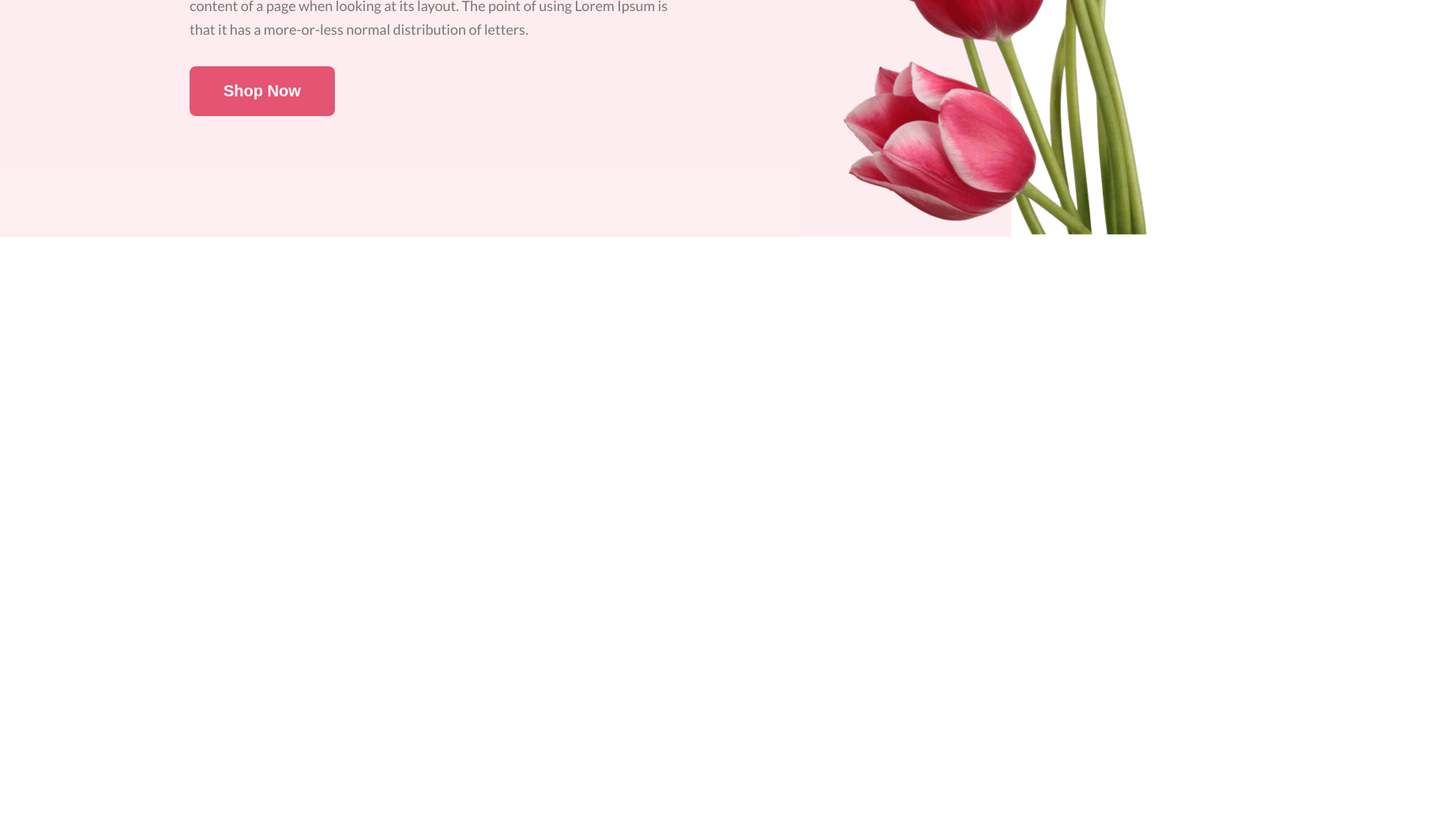
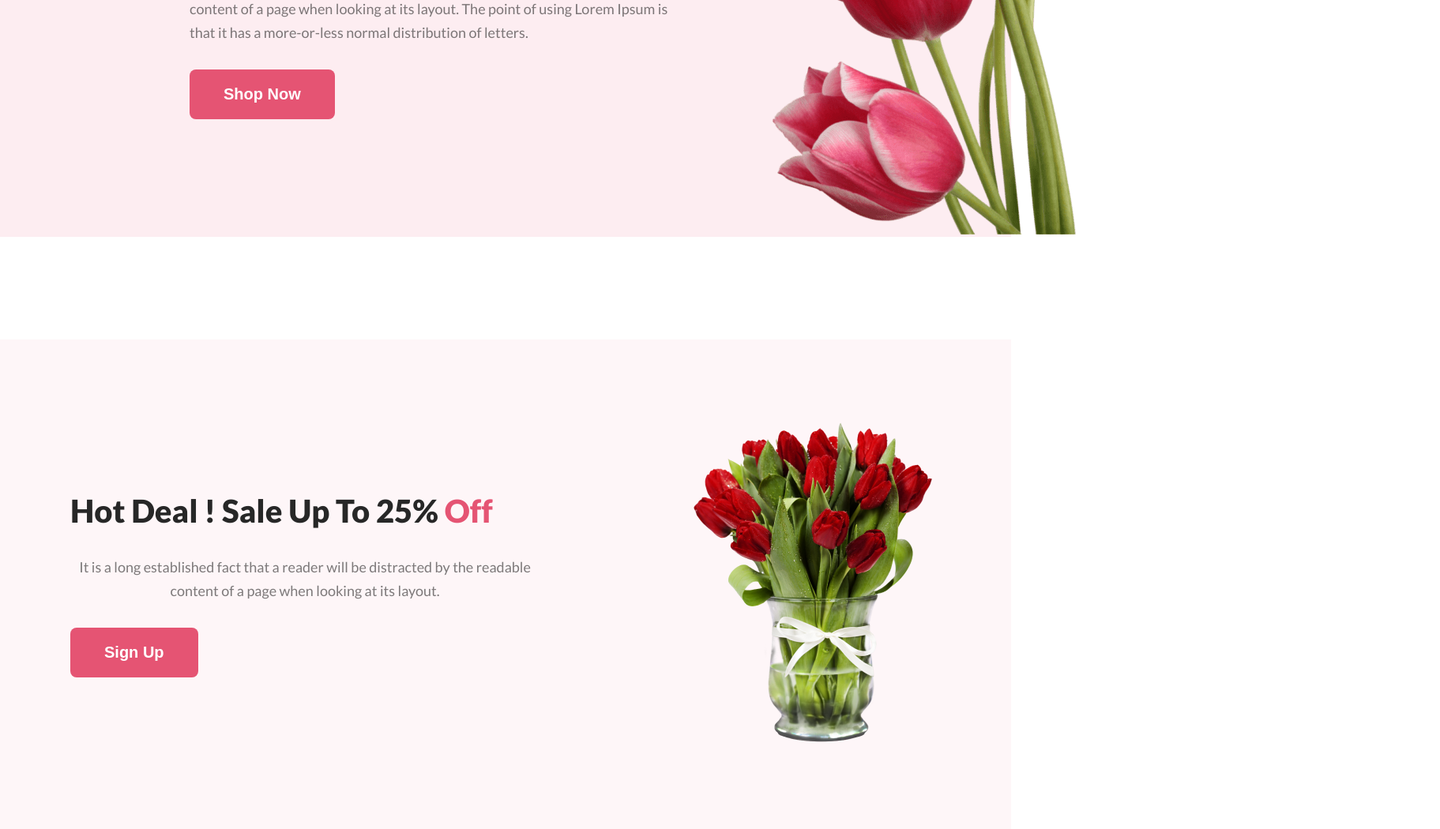
Before and after one commit to maruf14500/assignment-1, a plain HTML site: page index.html in a window 1280 px wide. Shown: the part 553-1603 px from the top of the page at 79% size, 1823 px wide, since content can reach past the window. Before the commit the page ends 853 px from the top, so only its background shows below. Drawn offline with Linux system fonts and the light colour scheme.

Commit message:
main3 finished

```diff
--- a/index.html
+++ b/index.html
@@ -1,22 +1,28 @@
 <!DOCTYPE html>
 <html lang="en">
+
 <head>
     <meta charset="UTF-8">
     <meta name="viewport" content="width=device-width, initial-scale=1.0">
     <title>Online Flower Shop</title>
     <link rel="preconnect" href="https://fonts.googleapis.com">
-<link rel="preconnect" href="https://fonts.gstatic.com" crossorigin>
-<link href="https://fonts.googleapis.com/css2?family=Lato:ital,wght@0,100;0,300;0,400;0,700;0,900;1,100;1,300;1,400;1,700;1,900&display=swap" rel="stylesheet">
+    <link rel="preconnect" href="https://fonts.gstatic.com" crossorigin>
+    <link
+        href="https://fonts.googleapis.com/css2?family=Lato:ital,wght@0,100;0,300;0,400;0,700;0,900;1,100;1,300;1,400;1,700;1,900&display=swap"
+        rel="stylesheet">
 
     <link rel="stylesheet" href="styles/style.css">
 
 </head>
+
 <body>
     <header>
         <div class="header">
             <div class="header-left">
                 <h1 class="h1-1">Let's make <br> beautiful flowers a <br> part of your life.</h1>
-                <p class="p1-1">It is a long established fact that a reader will be distracted by the readable content of a page when looking at its layout. The point of using Lorem Ipsum is that it has a more-or-less normal distribution of letters.</p>
+                <p class="p1-1">It is a long established fact that a reader will be distracted by the readable content
+                    of a page when looking at its layout. The point of using Lorem Ipsum is that it has a more-or-less
+                    normal distribution of letters.</p>
                 <button class="btn-header">Shop Now</button>
             </div>
             <div class="header-right">
@@ -26,6 +32,17 @@
     </header>
 
     <main>
+        <div class="main3">
+            <div class="main3-left">
+                <h3 class="h3-1">Hot Deal ! Sale Up To 25% <span class="off">Off</span></h3>
+                <p id="p-2" class="p1-1">It is a long established fact that a reader will be distracted by the readable
+                    content of a page when looking at its layout.</p>
+                <button class="btn-header">Sign Up</button>
+            </div>
+            <div class="main3-right">
+                <img class="main3-img" width: 318px; height: 420px; src="Flower Asset/pngwing 8.png" alt="">
+            </div>
+        </div>
 
     </main>
 
--- a/styles/style.css
+++ b/styles/style.css
@@ -5,22 +5,40 @@ body {
 
 * {
     margin: 0px;
-    /* padding: 0px; */
+    padding: 0px;
 }
 
+.btn-header {
+    padding: 20px 43px;
+    gap: 10px;
+    border-radius: 8px;
+    background: #E55473;
+    border: none;
+    color: #FFF;
+    font-size: 20px;
+    font-weight: 700;
+
+}
+
+/* header section  */
 
 .header {
     display: flex;
     background: rgba(229, 84, 115, 0.10);
+    justify-content: space-between;
+    align-items: center;
 
 }
 
+
 .header-left {
-    padding: 195px 90px 145px 240px;
+    padding: 195px 0px 145px 240px;
+    gap: 95px;
 }
 
 .header-right {
     padding-top: 50px;
+    padding-right: 240px;
 }
 
 .h1-1 {
@@ -40,14 +58,38 @@ body {
     line-height: 30px;
 }
 
-.btn-header {
-    padding: 20px 43px;
-    gap: 10px;
-    border-radius: 8px;
-    background: #E55473;
-    border: none;
-    color: #FFF;
-    font-size: 20px;
-    font-weight: 700;
 
+
+/* main section */
+
+.main3{
+    margin-top: 130px;
+    display: flex;
+    justify-content: center;
+    align-items: center;
+    height: 620px;
+    background: rgba(229, 84, 115, 0.05);
+    gap: 190px;
 }
+
+
+.main3-left {
+    /* display: block; */
+    /* align-items: center; */
+    justify-content: center;
+}
+
+.h3-1 {
+    color: #272727;
+    font-size: 40px;
+    font-weight: 800;
+}
+
+.off {
+    color: #E55473;
+}
+
+#p-2 {
+    width: 594px;
+    text-align: center;
+}
```
